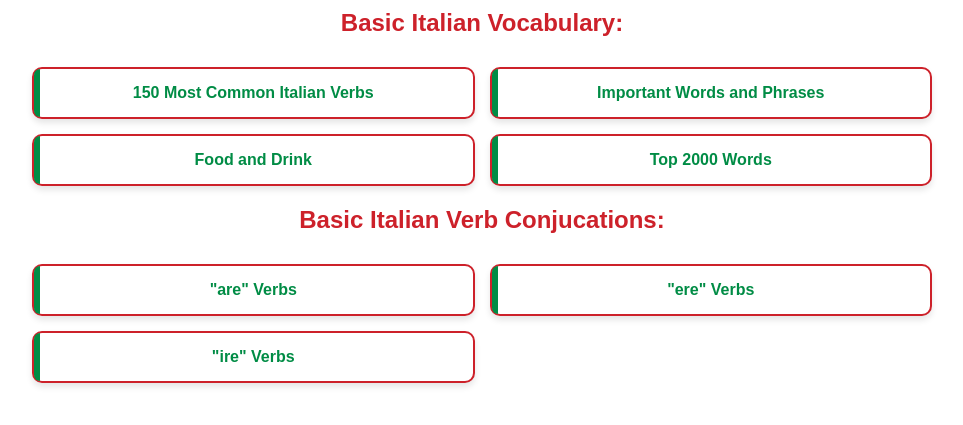
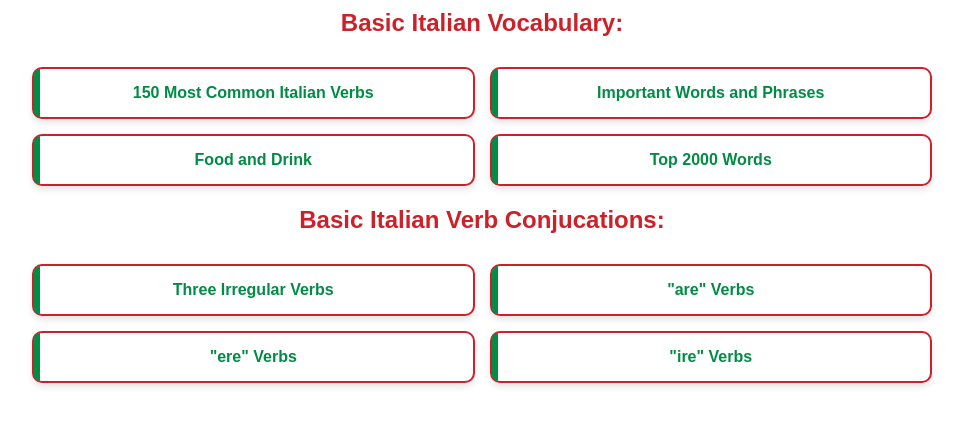
Before and after one commit to CainBrianJ/flashcards, a plain HTML site: page index.html in a window 1280 px wide. Shown: the part 99-524 px from the top of the page, without its empty margins (158-1121 px from the left). Drawn offline with Linux system fonts and the light colour scheme.

Commit message:
Update index.html

```diff
--- a/index.html
+++ b/index.html
@@ -94,6 +94,7 @@
         <h2 class="subhead">Basic Italian Verb Conjucations:</h2>
     <nav>
         <div class="cards-container">
+            <a href="basicIrrs.html" class="card">Three Irregular Verbs</a>
             <a href="areConjugation.html" class="card">"are" Verbs</a>
             <a href="ereConjugation.html" class="card">"ere" Verbs</a>
             <a href="ireConjugation.html" class="card">"ire" Verbs</a>
```
